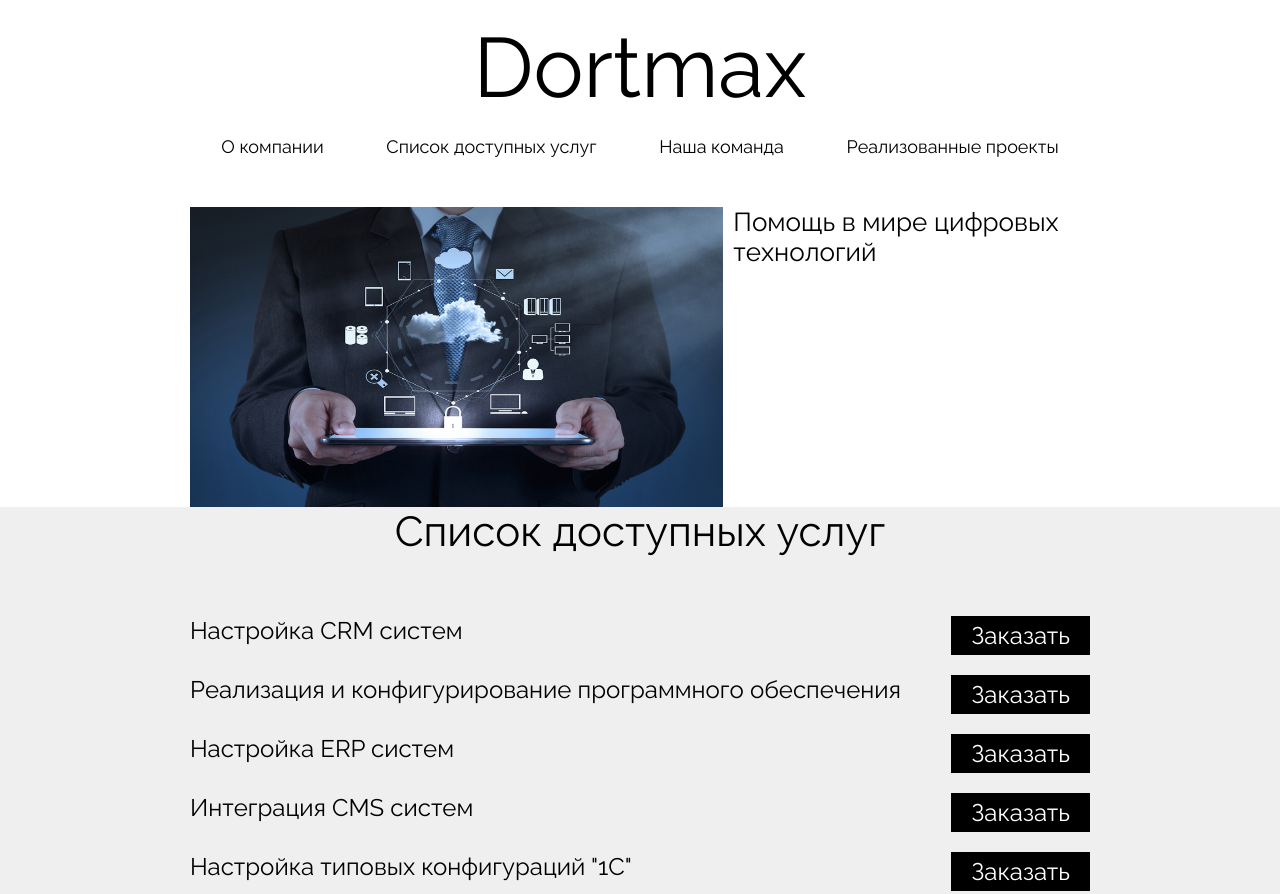
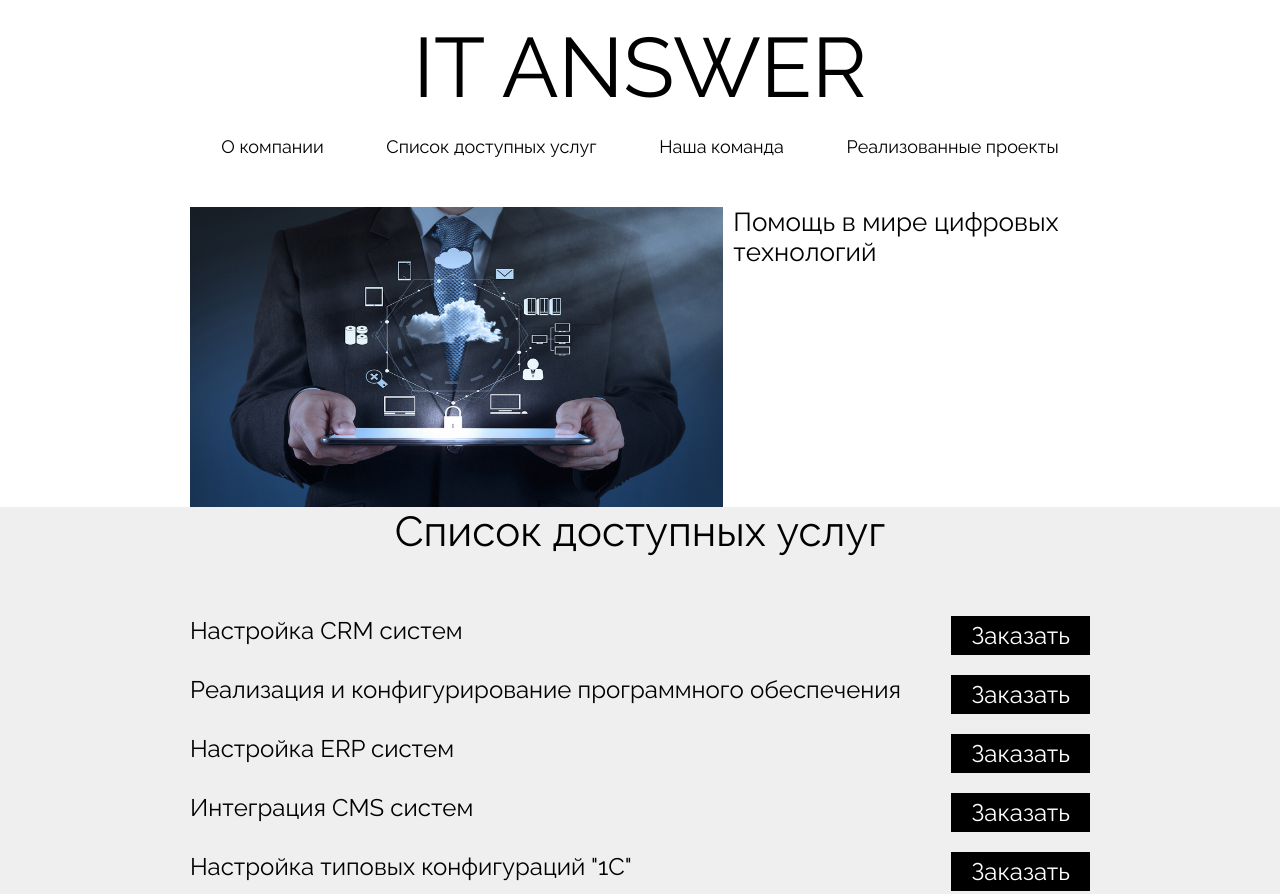
Before and after one commit to Danila-Developer/danila-developer.github.io, a plain HTML site: page index.html in a window 1280 px wide. Shown: the top 894 px of the page. Drawn offline with Linux system fonts and the light colour scheme.

Commit message:
Update index.html

```diff
--- a/index.html
+++ b/index.html
@@ -10,12 +10,12 @@
    <link href="https://fonts.googleapis.com/css2?family=Raleway:ital,wght@0,400;0,700;1,400;1,700&display=swap" rel="stylesheet">
    <link rel="stylesheet" href="scripts/slick/slick.css">
    <link rel="stylesheet" href="scripts/slick/slick-theme.css">
-   <title>Dortmax</title>
+   <title>IT ANSWER</title>
 </head>
 <body>
    <header>
       <div class="container">
-         <div class="title">Dortmax</div>
+         <div class="title">IT ANSWER</div>
          <nav>
             <div class="nav-item"><a>О компании</a></div>
             <div class="nav-item"><a href="#service">Список доступных услуг</a></div>
```
